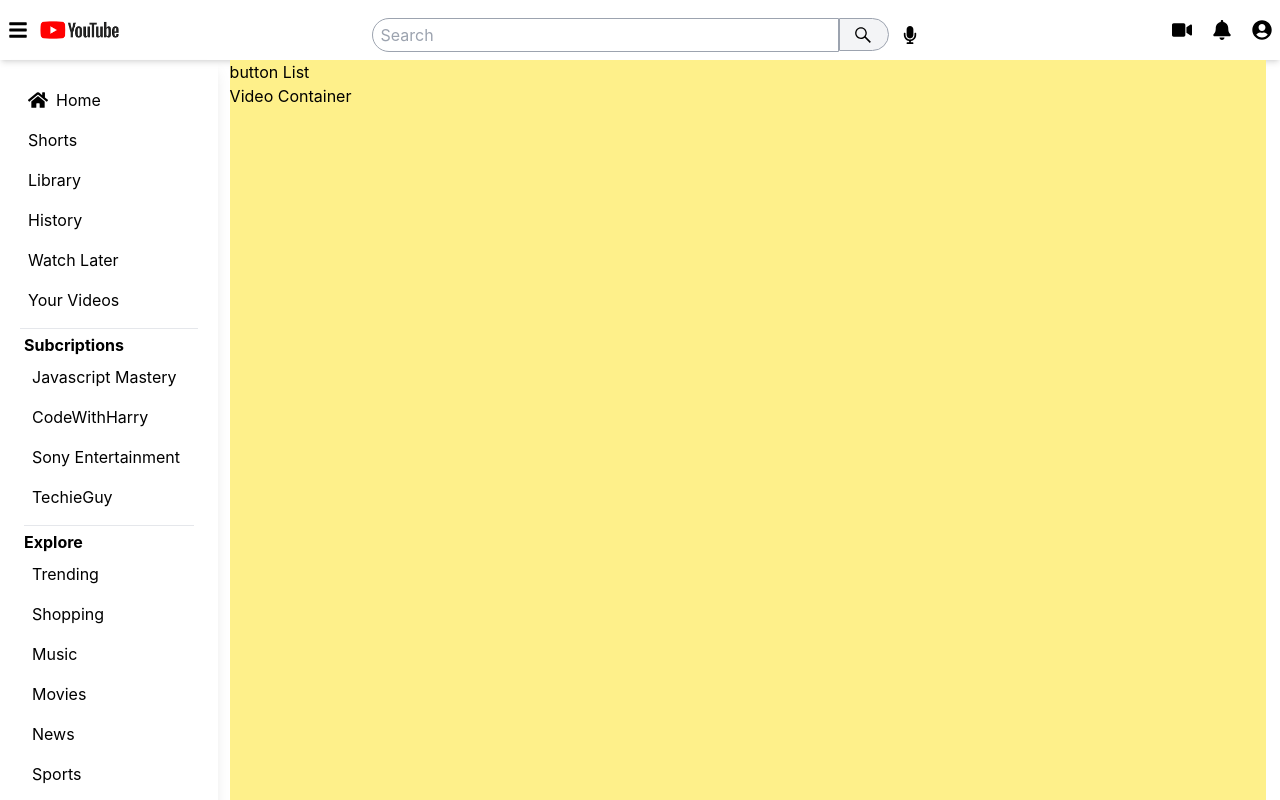
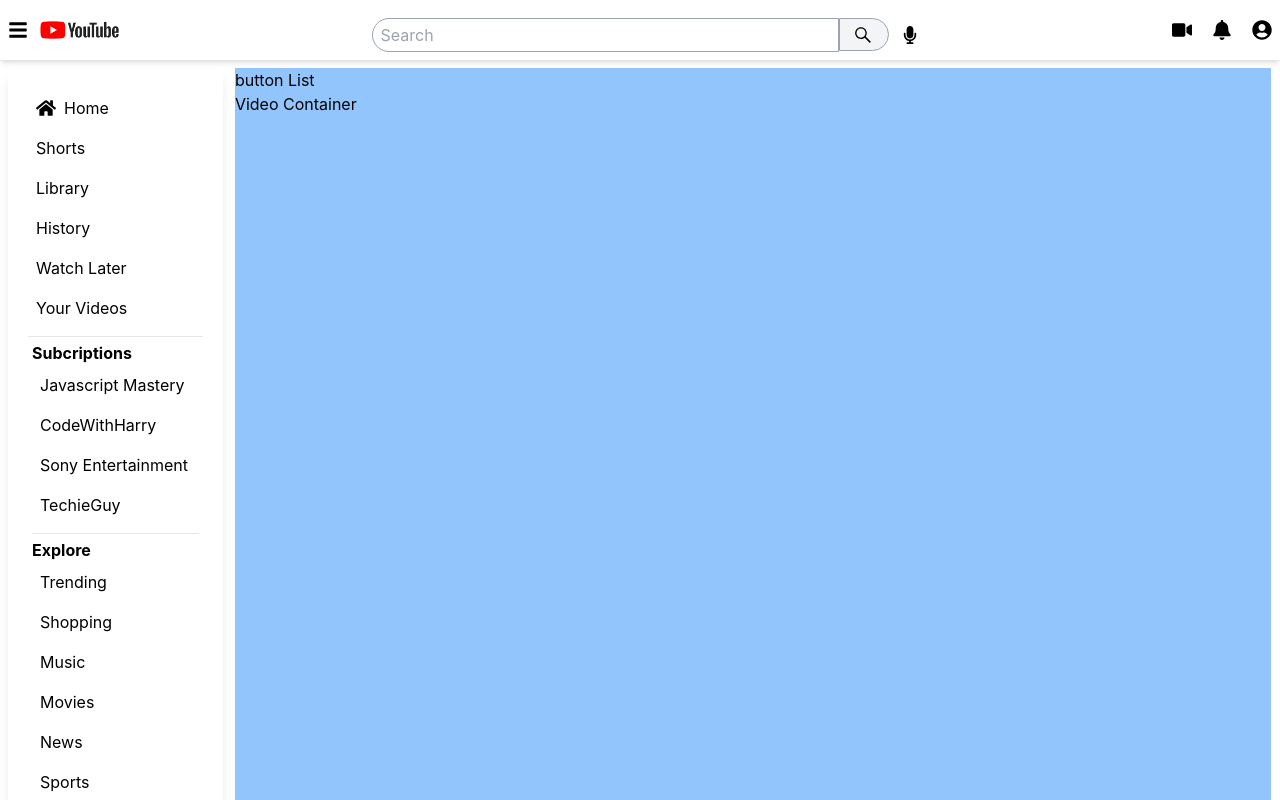
Before and after one commit to saha007subham/namaste-youtube, a React (Create React App) app: page / in a window 1280 px wide. Shown: the top 800 px of the page. Built offline with nearby package versions, Linux system fonts and the light colour scheme.

Commit message:
added youtube toggle feature

```diff
--- a/package.json
+++ b/package.json
@@ -3,12 +3,14 @@
   "version": "0.1.0",
   "private": true,
   "dependencies": {
+    "@reduxjs/toolkit": "^1.9.3",
     "@testing-library/jest-dom": "^5.16.5",
     "@testing-library/react": "^13.4.0",
     "@testing-library/user-event": "^13.5.0",
     "react": "^18.2.0",
     "react-dom": "^18.2.0",
     "react-icons": "^4.8.0",
+    "react-redux": "^8.0.5",
     "react-scripts": "5.0.1",
     "web-vitals": "^2.1.4"
   },
--- a/src/App.js
+++ b/src/App.js
@@ -1,13 +1,17 @@
 import "./App.css";
 import Head from "./components/Head";
 import Body from "./components/Body";
+import { Provider } from "react-redux";
+import store from "./utils/store";
 
 function App() {
   return (
-    <div>
-      <Head />
-      <Body />
-    </div>
+    <Provider store={store}>
+      <div>
+        <Head />
+        <Body />
+      </div>
+    </Provider>
   );
 }
 
--- a/src/components/Body.js
+++ b/src/components/Body.js
@@ -4,7 +4,7 @@ import Sidebar from "./Sidebar";
 
 const Body = () => {
   return (
-    <div className="flex gap-3">
+    <div className="flex gap-3 p-2">
       <Sidebar />
       <MainContainer />
     </div>
--- a/src/components/Head.js
+++ b/src/components/Head.js
@@ -8,11 +8,24 @@ import { FaBell } from "react-icons/fa";
 
 import { youtubeLogo } from "../assets/youtubeLogo";
 
+import { useDispatch } from "react-redux";
+import { toggleMenu } from "../utils/appSlice";
+
 const Head = () => {
+  const dispatch = useDispatch();
+
+  const toggleMenuHandler = () => {
+    dispatch(toggleMenu());
+  };
+
   return (
     <div className="grid grid-flow-col p-2  shadow-md">
       <div className="flex gap-3 col-span-1">
-        <FaBars size={20} className="mt-3 cursor-pointer" />
+        <FaBars
+          size={20}
+          className="mt-3 cursor-pointer"
+          onClick={toggleMenuHandler}
+        />
         <img
           alt="youTube-logo"
           src={youtubeLogo}
--- a/src/components/MainContainer.js
+++ b/src/components/MainContainer.js
@@ -1,10 +1,21 @@
 import React from "react";
+import { useSelector } from "react-redux";
 import ButtonList from "./ButtonList";
 import VideoContainer from "./VideoContainer";
 
 const MainContainer = () => {
+  const isMenuOpen = useSelector((store) => store.app.isMenuOpen);
+
+  let style;
+
+  if (!isMenuOpen) {
+    style = `bg-red-300 w-[100%]`;
+  } else {
+    style = `bg-blue-300 w-[82%]`;
+  }
+
   return (
-    <div className="w-[81%] bg-yellow-200">
+    <div className={style}>
       <ButtonList />
       <VideoContainer />
     </div>
@@ -12,3 +23,5 @@ const MainContainer = () => {
 };
 
 export default MainContainer;
+
+//w-[81%] bg-yellow-200
--- a/src/components/Sidebar.js
+++ b/src/components/Sidebar.js
@@ -1,7 +1,13 @@
 import React from "react";
 import { FaHome } from "react-icons/fa";
+import { useSelector } from "react-redux";
 
 const Sidebar = () => {
+  const isMenuOpen = useSelector((store) => store.app.isMenuOpen);
+
+  // Early Return
+  if (!isMenuOpen) return null;
+
   return (
     <div className="p-5 shadow-lg w-[17%]">
       <div className="border-b border-gray-200 pb-2">
--- /dev/null
+++ b/src/utils/appSlice.js
@@ -0,0 +1,16 @@
+import { createSlice } from "@reduxjs/toolkit";
+
+const appSlice = createSlice({
+  name: "app",
+  initialState: {
+    isMenuOpen: true,
+  },
+  reducers: {
+    toggleMenu: (state) => {
+      state.isMenuOpen = !state.isMenuOpen;
+    },
+  },
+});
+
+export const { toggleMenu } = appSlice.actions;
+export default appSlice.reducer;
--- /dev/null
+++ b/src/utils/store.js
@@ -0,0 +1,10 @@
+import { configureStore } from "@reduxjs/toolkit";
+import appSlice from "./appSlice";
+
+const store = configureStore({
+  reducer: {
+    app: appSlice,
+  },
+});
+
+export default store;
```
Also changed, not shown: 1 other file (tests, documents, lock files or other folders).
